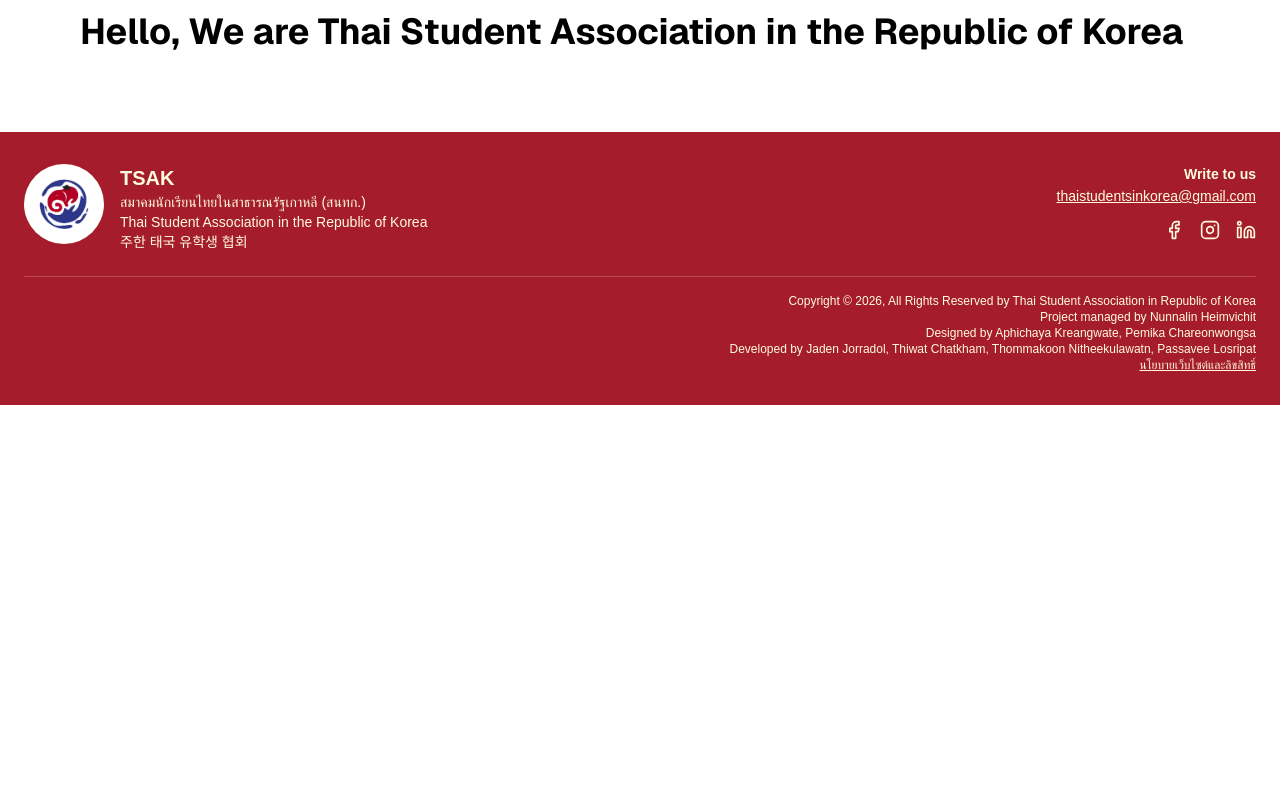
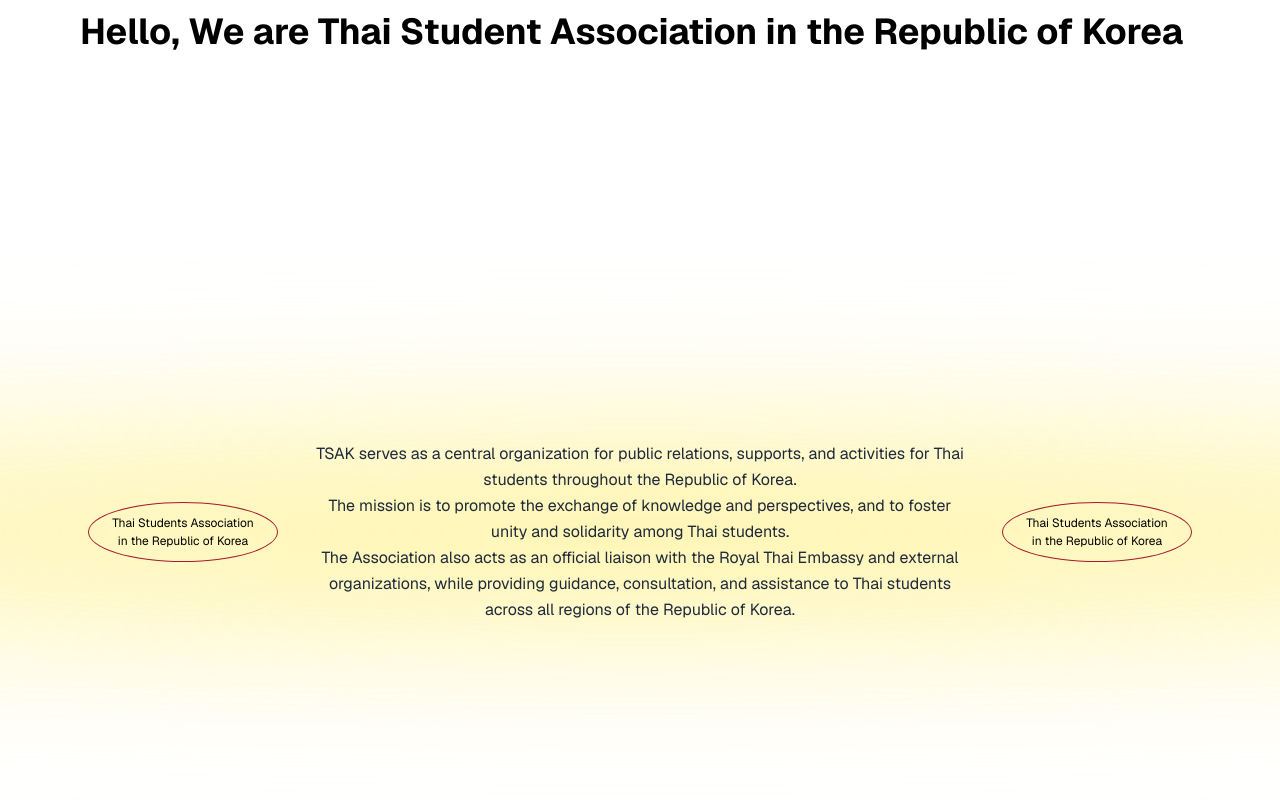
Before and after one commit to thaistudentsinkr/tsak-web, a Next.js app: page /1 in a window 1280 px wide. Shown: the part 1060-1860 px from the top of the page. Before the commit the page ends 1465 px from the top, so only its background shows below. Built offline with nearby package versions, Linux system fonts and the light colour scheme.

Commit message:
quickly implement hero messages, need fine tune

```diff
--- a/src/app/[locale]/page.tsx
+++ b/src/app/[locale]/page.tsx
@@ -31,6 +31,46 @@ export default async function Home({ params }: PageProps) {
           </h1>
         </div>
       </main>
+
+      <section className="relative min-h-screen flex items-center justify-center overflow-hidden">
+
+        {/* Background ellipse */}
+        <div
+          className="
+            absolute
+            w-[5000px]
+            h-[350px]
+            bg-[radial-gradient(ellipse_at_center,theme(colors.yellow.200),transparent_70%)]
+    blur-3xl
+    opacity-80
+    -z-10
+          "
+        />
+        <div
+          className="grid grid-cols-1 md:grid-cols-[1fr_auto_1fr] items-center gap-8 px-6 max-w-6xl w-full"
+        >
+          {/* Left logo */}
+          <div className="w-[190px] h-[60px] rounded-[100%/100%] flex justify-center items-center text-center border-1 border-[#A51D2C] text-[12px] font-[400]">
+            Thai Students Association<br />
+            in the Republic of Korea
+          </div>
+
+          {/* Center text */}
+          <div className="text-center space-y-4">
+            <div className="text-sm md:text-base leading-relaxed text-gray-800">
+              {dict.hero.maintext.split('\n').map((line, i) => (<p key={i}>{line}</p>))}
+            </div>
+          </div>
+
+          {/* Right logo */}
+          <div className="w-[190px] h-[60px] rounded-[100%/100%] flex justify-center items-center text-center border-1 border-[#A51D2C] text-[12px] font-[400]">
+            Thai Students Association<br />
+            in the Republic of Korea
+          </div>
+
+        </div>
+      </section>
+
     </div>
   );
 }
--- a/src/messages/en.json
+++ b/src/messages/en.json
@@ -1,3 +1,7 @@
 {
-    "home.introduction": "Hello, We are Thai Student Association in the Republic of Korea"
+    "home.introduction": "Hello, We are Thai Student Association in the Republic of Korea",
+    "hero":
+    {
+        "maintext": "TSAK serves as a central organization for public relations, supports, and activities for Thai students throughout the Republic of Korea.\nThe mission is to promote the exchange of knowledge and perspectives, and to foster unity and solidarity among Thai students.\nThe Association also acts as an official liaison with the Royal Thai Embassy and external organizations, while providing guidance, consultation, and assistance to Thai students across all regions of the Republic of Korea."
+    }
 }
--- a/src/messages/th.json
+++ b/src/messages/th.json
@@ -1,3 +1,7 @@
 {
-    "home.introduction": "“สวัสดี เราคือสมาคมนักเรียนไทยในสาธารณรัฐเกาหลี”"
+    "home.introduction": "“สวัสดี เราคือสมาคมนักเรียนไทยในสาธารณรัฐเกาหลี”",
+     "hero":
+    {
+        "maintext": "TSAK เราเป็นศูนย์กลางในการประชาสัมพันธ์ สนับสนุน และจัดกิจกรรม ที่เป็นประโยชน์แก่นักเรียนไทยทั่วเกาหลีใต้\nเพื่อให้เกิดการ แลกเปลี่ยนความรู้ มุมมอง และสร้างความสามัคคี ในหมู่นักเรียนไทย\nสมาคมฯ ยังทำหน้าที่เป็น สื่อกลางในการประสานงานกับสถานเอกอัครราชทูตฯ และองค์กรภายนอก\nพร้อมทั้งเป็นที่พึ่งในการให้ คำปรึกษาและความช่วยเหลือ แก่นักเรียนไทยในทุกภูมิภาคของเกาหลีใต้"
+    }
 }
```
Also changed, not shown: public/tsak_logo.png (added), src/app/components/homepage/HeroBanner.tsx (added).
